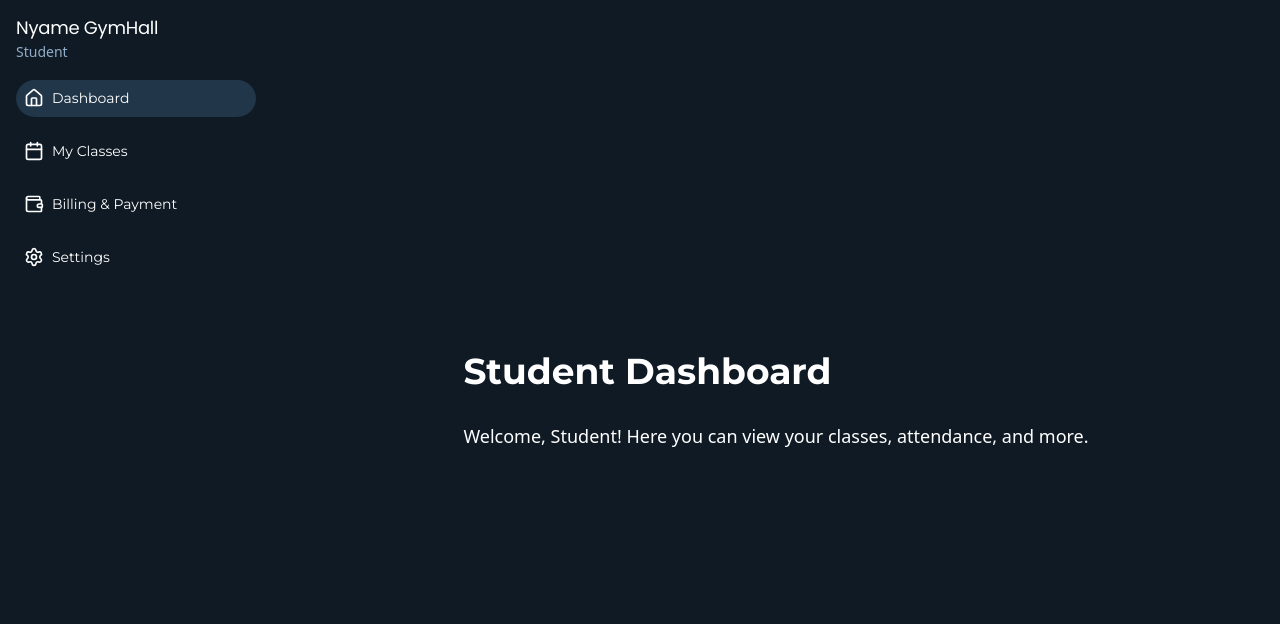
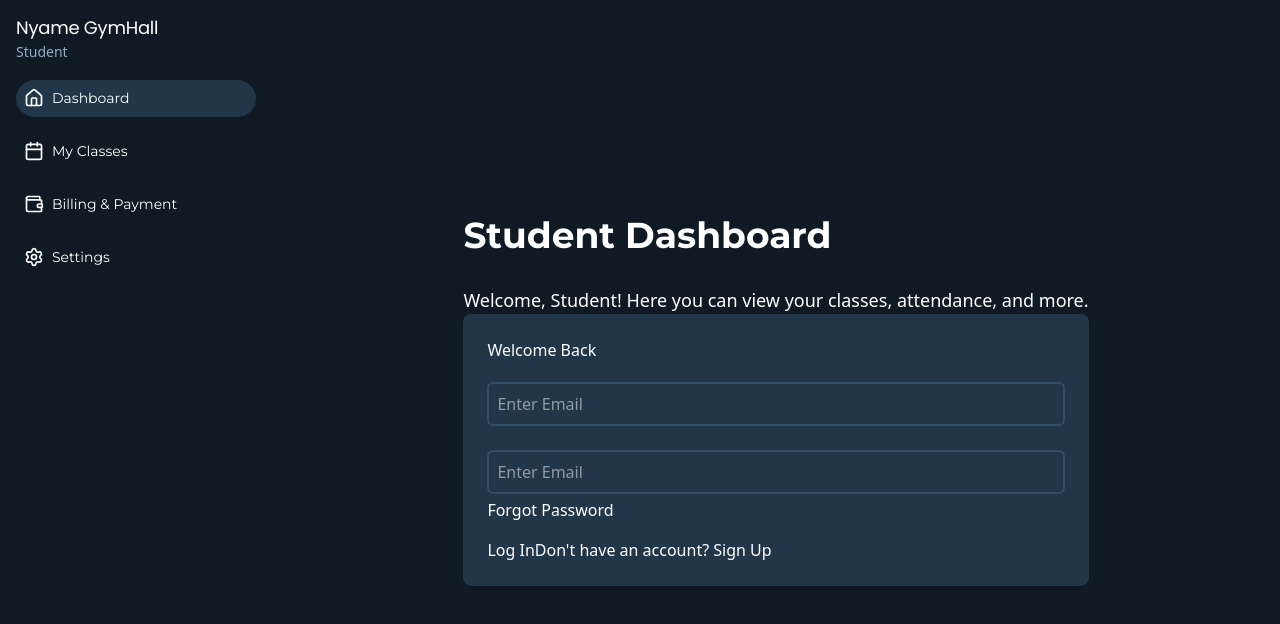
Before and after one commit to mafindijr/Gym-Management-System, a React (Vite) app: page /student in a window 1280 px wide. Shown: the top 624 px of the page. Built offline with nearby package versions, Linux system fonts and the light colour scheme.

Commit message:
create an import for reviewing

```diff
--- a/src/pages/student-dashboard.jsx
+++ b/src/pages/student-dashboard.jsx
@@ -1,3 +1,5 @@
+import LoginPage from "../Components/Auth/login";
+
 export default function StudentDashboard() {
   return (
     <div>
@@ -7,6 +9,8 @@ export default function StudentDashboard() {
         </div>
         <div>
           <p className='text-[18px]'>Welcome, Student! Here you can view your classes, attendance, and more.</p>
+
+          <LoginPage />
         </div>
       </main>
     </div>
```
